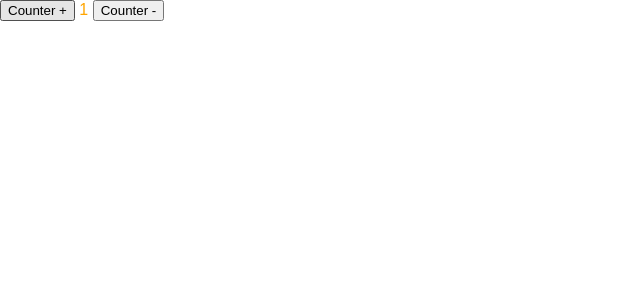
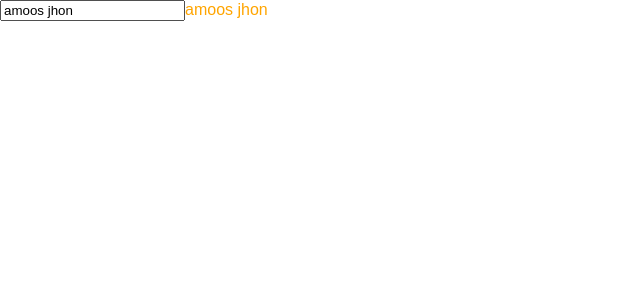
Before and after one commit to gmkhussain/react, a React (Create React App) app in the folder example/: page / in a window 1280 px wide. Shown: the top 300 px of the page, without its empty margins (0-640 px from the left). Built offline with nearby package versions, Linux system fonts and the light colour scheme.

Commit message:
:apple: Capturing data from an user input in ReactJS

```diff
--- /dev/null
+++ b/example/src/My_form.js
@@ -0,0 +1,38 @@
+import React, { Component } from 'react';
+
+
+class MyForm extends Component{
+
+
+    constructor(props){
+        super(props);
+
+        this.state={
+            username: "amoos jhon"
+        }
+
+        this.eventHandler = this.eventHandler.bind(this);
+    }
+
+
+    eventHandler(event){
+        this.setState({
+            username: event.target.value
+        })
+    }
+
+
+    render(){
+        return(
+            <div>
+                <input type="text" name="username" value={this.state.username} onChange={this.eventHandler} />
+                <span>{this.state.username}</span>
+            </div>
+        )
+    }
+
+
+}
+
+
+export default MyForm;
--- a/example/src/index.js
+++ b/example/src/index.js
@@ -4,7 +4,8 @@ import './index.css';
 import './App.css';
 //import TestMessage from './App';
 //import Clock from './My_clock';
-import MyEvent from './My_event';
+//import MyEvent from './My_event';
+import MyForm from './My_form';
 
 //import registerServiceWorker from './registerServiceWorker';
 
@@ -20,8 +21,10 @@ ReactDOM.render(
 		<TestMessage messageTo="Amoos" testMessageContent="This is 1st message" />
 		<TestMessage messageTo="Cruise" testMessageContent="This is 2nd message" />
 		<TestMessage messageTo="James" testMessageContent="This is 3rd message" />
-		<TestMessage messageTo="Robert" testMessageContent="This is 4th message" /> */}
+		<TestMessage messageTo="Robert" testMessageContent="This is 4th message" />
 		<MyEvent />
+		*/}
+		<MyForm />
 	</div>
 , document.getElementById('root'));
 //registerServiceWorker();
```
Also changed, not shown: 1 other file (tests, documents, lock files or other folders).
